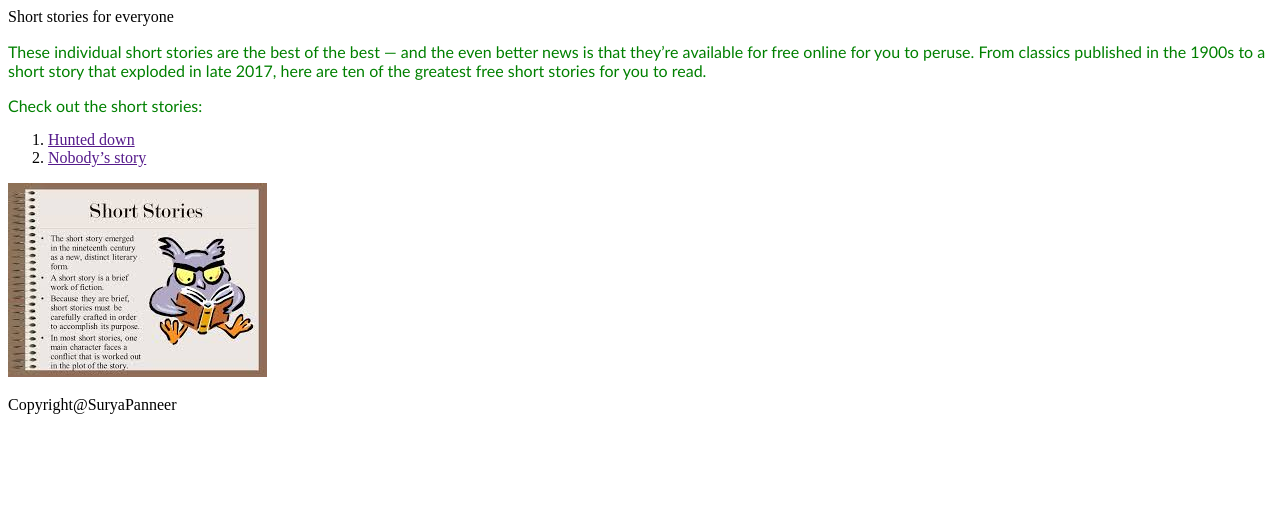
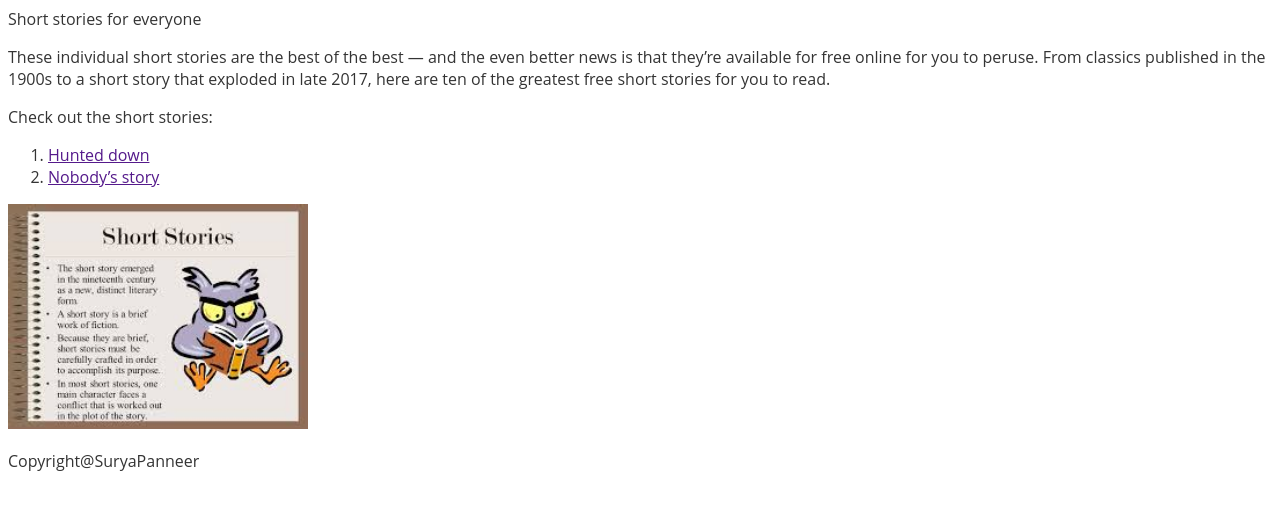
Before and after one commit to SuryaPanneer/auto-goggles, a Jekyll site: the page built from index.md, in a window 1280 px wide. Shown: the top 510 px of the page. Built offline with Jekyll 4.4.1, drawn with Linux system fonts in a browser that asks for light colours.

Commit message:
corrected template file

```diff
--- a/_layouts/template.html
+++ b/_layouts/template.html
@@ -1,7 +1,7 @@
 <!DOCTYPE html>
 <html lang="en">
 <head>
-<link rel="stylesheet" type="text/css" href="./../assets/css/style.css">
+<link rel="stylesheet" type="text/css" href="styles.css">
 
 </head>
   <body>
```
